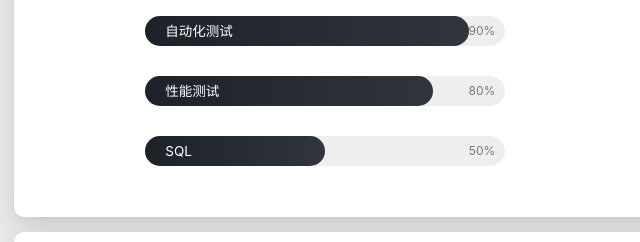
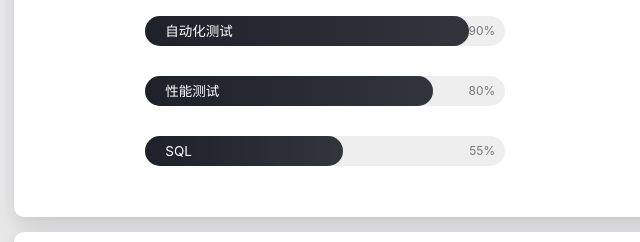
Before and after one commit to xiaopanddxiong/xiaopanddxiong.github.io, a plain HTML site: page about/index.html in a window 1280 px wide. Shown: the part 1800-2042 px from the top of the page, 50-690 px from the left. Drawn offline with Linux system fonts and the light colour scheme; some packages are replaced by stand-ins of ours; a script that the page names is missing.

Commit message:
Site updated: 2019-08-29 11:04:19

```diff
--- a/about/index.html
+++ b/about/index.html
@@ -732,10 +732,10 @@ $('.bg-cover').css('background-image', 'url(/medias/banner/' + new Date().getDay
         <div class="col s12 m6 l6" data-aos="fade-up">
             <div class="skillbar">
                 <div class="skillbar-title"
-                     style="background: linear-gradient(to right, #222831 0%, #393e46 100%); width: 50%">
+                     style="background: linear-gradient(to right, #222831 0%, #393e46 100%); width: 55%">
                     <span>SQL</span>
                 </div>
-                <div class="skill-bar-percent">50%</div>
+                <div class="skill-bar-percent">55%</div>
             </div>
         </div>
 
```
